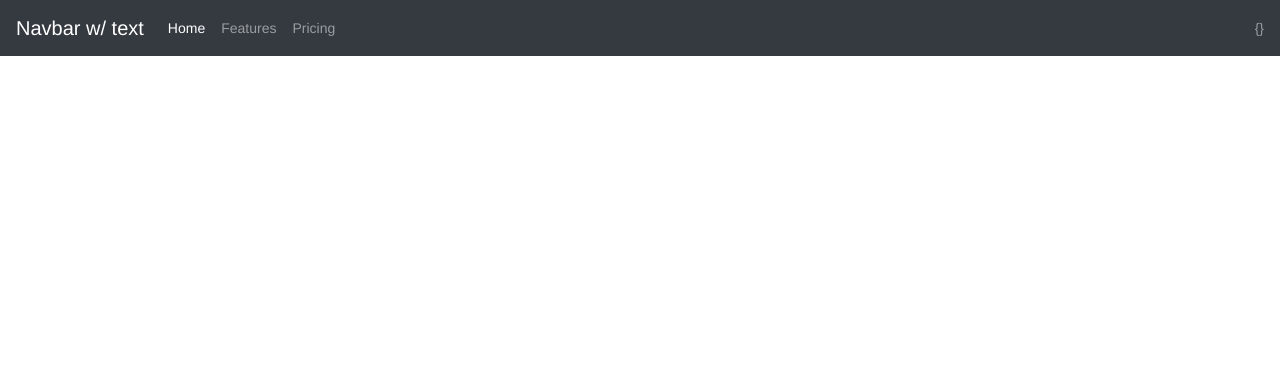
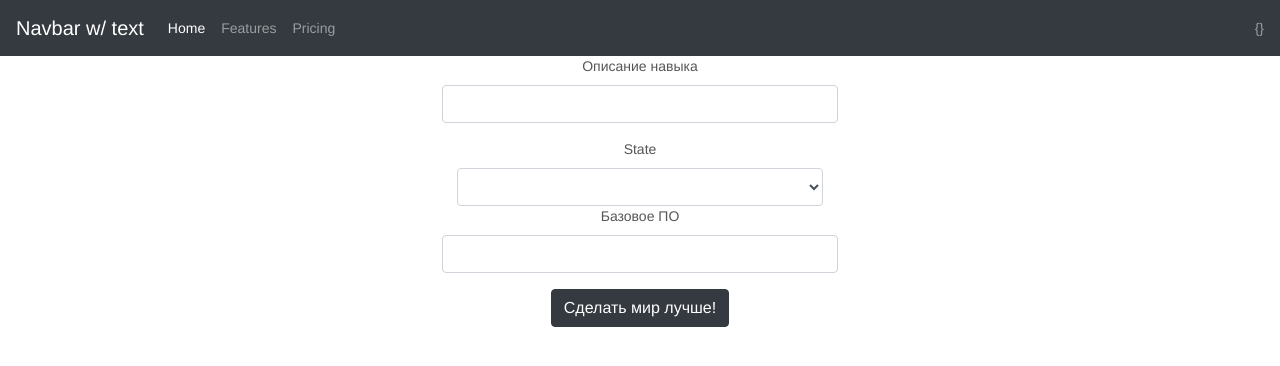
Before and after one commit to Styford/proclient, a Vue app: page /fillbase in a window 1280 px wide. Shown: the top 366 px of the page. Built offline with nearby package versions, Linux system fonts and the light colour scheme; no server answers.

Commit message:
FillBase.vue start

```diff
--- /dev/null
+++ b/src/components/FillBase.vue
@@ -0,0 +1,77 @@
+<template>
+    <div>
+    <div class="container align-middle col-sm-6 col-md-4 col-lg-4 col-xl-4">
+      <form  @submit="send_skill_name">
+        <div class="form-group">
+          <label for="skill_name_desc">Описание навыка</label>
+          <input
+            class="form-control"
+            id="skill_name_desc"
+            v-model="skillNameDesc"
+            required
+          />
+        </div>
+        <div class="container-fluid">
+            <label for="inputState">State</label>
+            <select id="inputState" class="form-control" v-model="skillNameArea">
+                <option selected>Верхний уровень</option>
+                <option>Средний уровень</option>
+                <option>Конструкторская документаця</option>
+                <option>Эксплуатационная документаця</option>
+            </select>
+        </div>
+        <div class="form-group">
+          <label for="skill_name_base">Базовое ПО</label>
+          <input
+            class="form-control"
+            id="skill_name_base"
+            v-model="skillNameBase"
+            required
+          />
+        </div>
+
+        <button type="submit" class="btn btn-dark">Сделать мир лучше!</button>
+      </form>
+    </div>
+  </div>
+</template>
+
+<script>
+export default {
+    data() {
+        return {
+            payload : {},
+            skillNameDesc : "",
+            skillNameArea : "",
+            skillNameBase : ""
+        }
+    },
+    methods: {
+    send_skill_name(evt) {
+        evt.preventDefault();
+        this.response = "";
+        const path = 'http://localhost:5000/api/skills/addname';
+
+        this.payload = {
+            "description" : this.skillNameDesc,
+            "area" : this.skillNameArea,
+            "baseSoftware" : this.skillNameBase
+        },
+        this.axios.post(path, this.payload)
+          .then((res) => {
+            this.response = res.data;
+            console.log(this.response.message);
+            if (this.response.status === "success") {
+              console.log(res);
+              this.skillNameDesc = "",
+              this.skillNameArea = "",
+              this.skillNameBase = ""
+            }
+          })
+          .catch((error) => {
+            console.error(error);
+          })
+    }
+  },
+}
+</script>
--- a/src/router/index.js
+++ b/src/router/index.js
@@ -5,6 +5,7 @@ import Ping from '@/components/Ping'
 import AllProjects from '@/components/AllProjects'
 import Registration from '@/components/Registration'
 import Login from '@/components/Login'
+import FillBase from '@/components/FillBase'
 Vue.use(Router)
 
 export default new Router({
@@ -34,6 +35,11 @@ export default new Router({
       name: 'Login',
       component: Login,
     },
+    {
+      path: '/fillbase',
+      name: 'FillBase',
+      component: FillBase,
+    },
   ],
   mode: 'history',
 })
```
